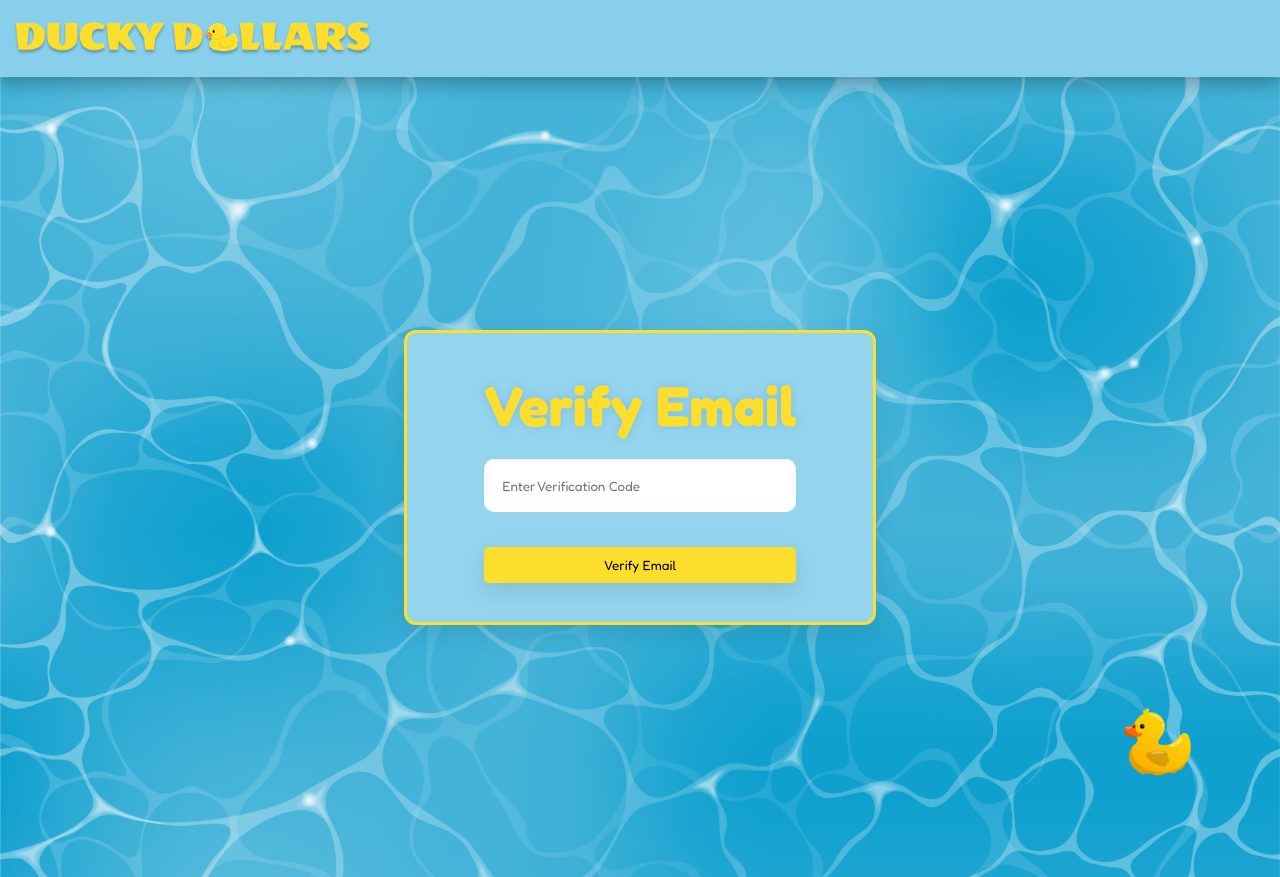
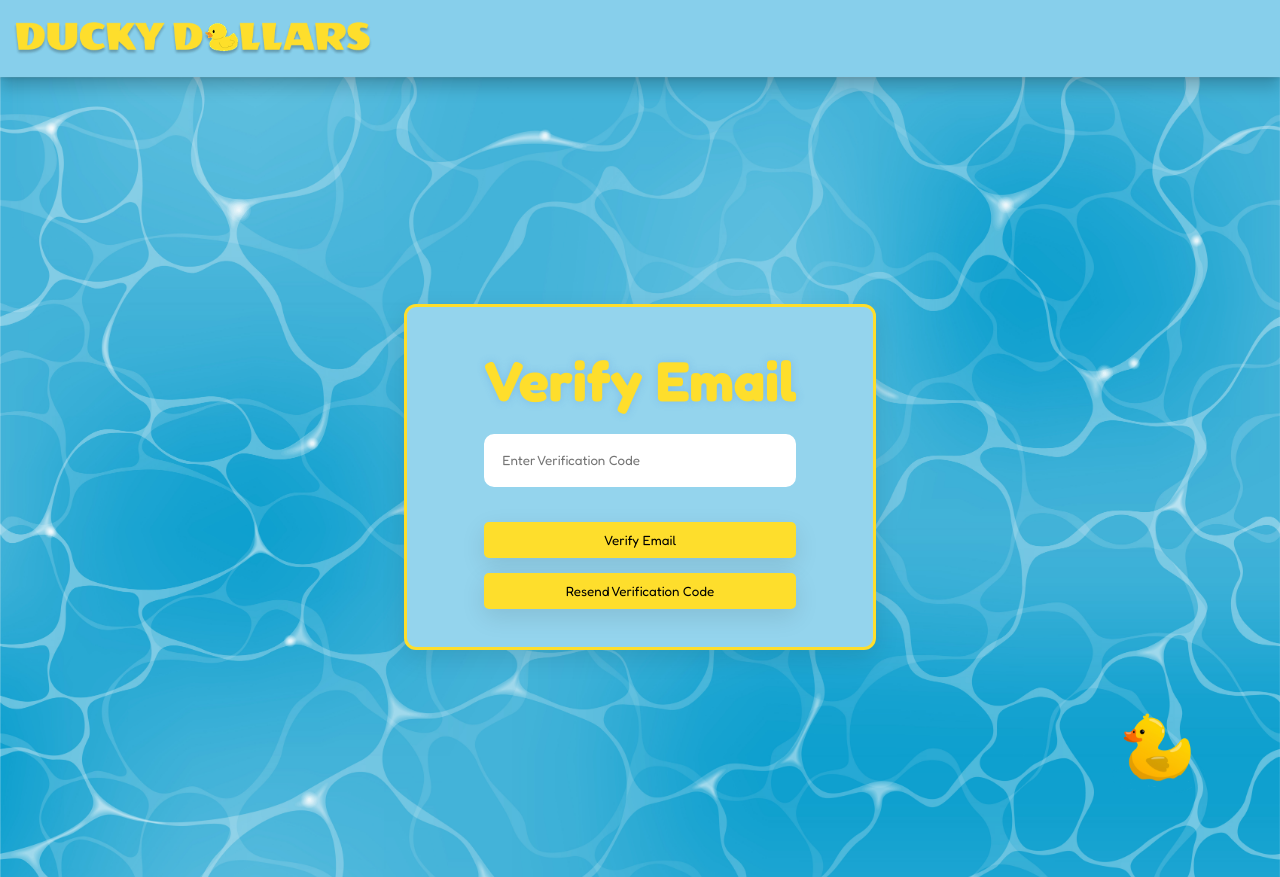
Before and after one commit to wongbernice/MERN-Stack-Project-Group-14, a React (Vite) app in the folder frontend/: page /verify in a window 1280 px wide. Built offline with nearby package versions, Linux system fonts and the light colour scheme; a web font is replaced by a local one.

Commit message:
added resend button for verification

```diff
--- a/frontend/src/pages/Verify/Verify.tsx
+++ b/frontend/src/pages/Verify/Verify.tsx
@@ -16,6 +16,23 @@ export const VerifyPage = () =>
         setVerificationCode(data.target.value);
     }
 
+    const handleResend = () => {
+        setErrorMessage("");
+
+        const email = localStorage.getItem("email");
+
+        // allows user to resend verification code
+        axios.post('https://duckydollars.xyz/api/auth/resendverification', {email: email})
+        .then(result => {
+            setErrorMessage("Verification code resent!");
+
+        })
+        .catch(err => {
+            const errMessage = err.response?.data?.error || "Server Error";
+            setErrorMessage(errMessage);
+        })
+    }
+
     const handleSubmit = (e: FormEvent) => {
         e.preventDefault()
         setErrorMessage("");
@@ -27,6 +44,11 @@ export const VerifyPage = () =>
         .then(result => {
             if(result.data.id !== -1)
             {
+                // save token so user can stay logged in
+                if (result.data.token) {
+                    localStorage.setItem('token', result.data.token);
+                }
+
                 localStorage.setItem('isVerified', 'true');
                 navigate('/dashboard');
             }
@@ -36,6 +58,7 @@ export const VerifyPage = () =>
             setErrorMessage(errMessage);
         })
     }
+
     return(
         <>
             <NavBar />
@@ -52,6 +75,7 @@ export const VerifyPage = () =>
                         <br/>
                         <div className="verifyButtons">
                             <button id="verifySubmit" type="submit">Verify Email</button>
+                            <button id="resendVerification" type="button" onClick={handleResend}>Resend Verification Code</button>
                         </div>
                     </form>
                 </main>
--- a/frontend/src/pages/Verify/VerifyPage.css
+++ b/frontend/src/pages/Verify/VerifyPage.css
@@ -89,6 +89,25 @@
     background-color: #e1c731;
 }
 
+#resendVerification {
+    margin-top: 15px;
+    width: 100%;
+    height: 100%;
+    border: none;
+    border-radius: 5px;
+    border-color: #FEDE2C;
+    background-color: #FEDE2C;
+    padding: 10px 10px;
+    box-shadow: 0 8px 24px rgba(0,0,0,0.1);
+    font-family: "Fredoka", sans-serif;
+}
+
+#resendVerification:hover {
+    border-color: #e1c731;
+    background-color: #e1c731;
+}
+
+
 #duckImgVerify {
     position: absolute;
     bottom: 0.1%;
```
Also changed, not shown: 2 other files (tests, documents, lock files or other folders).
